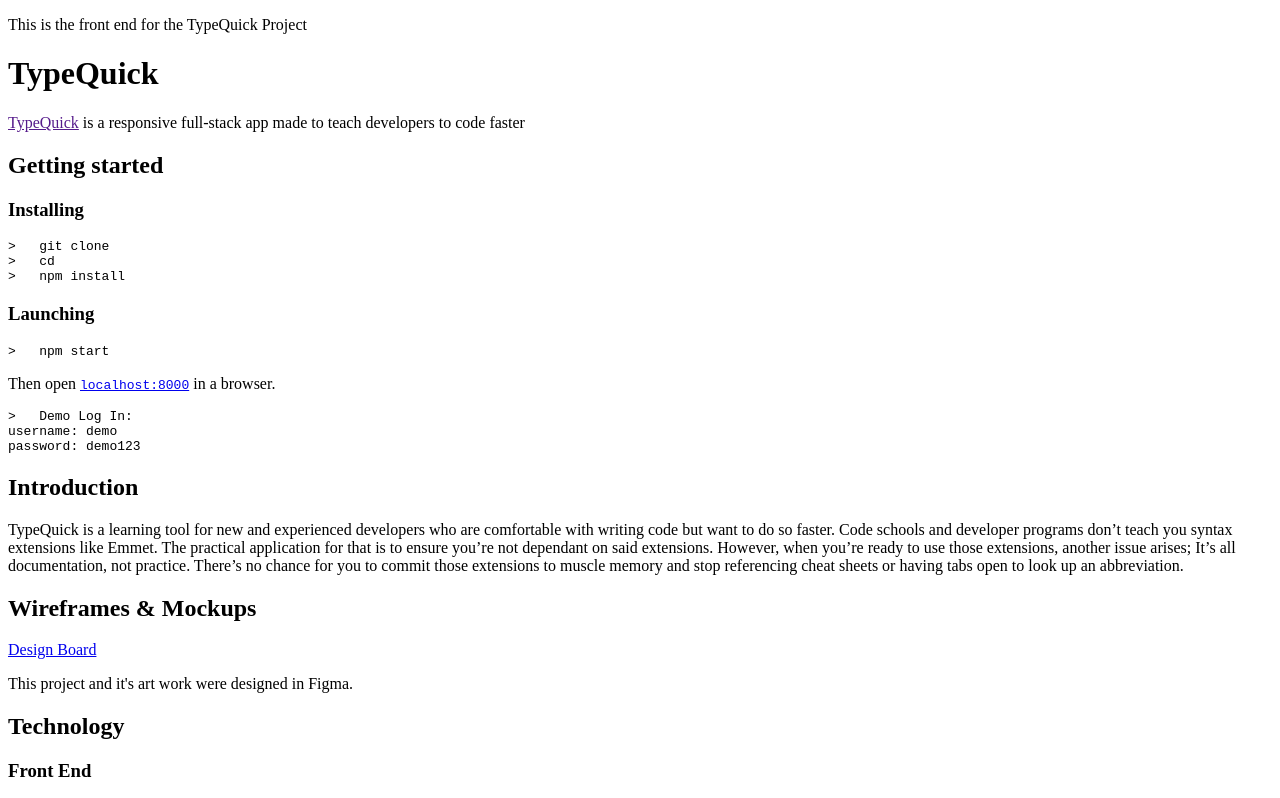
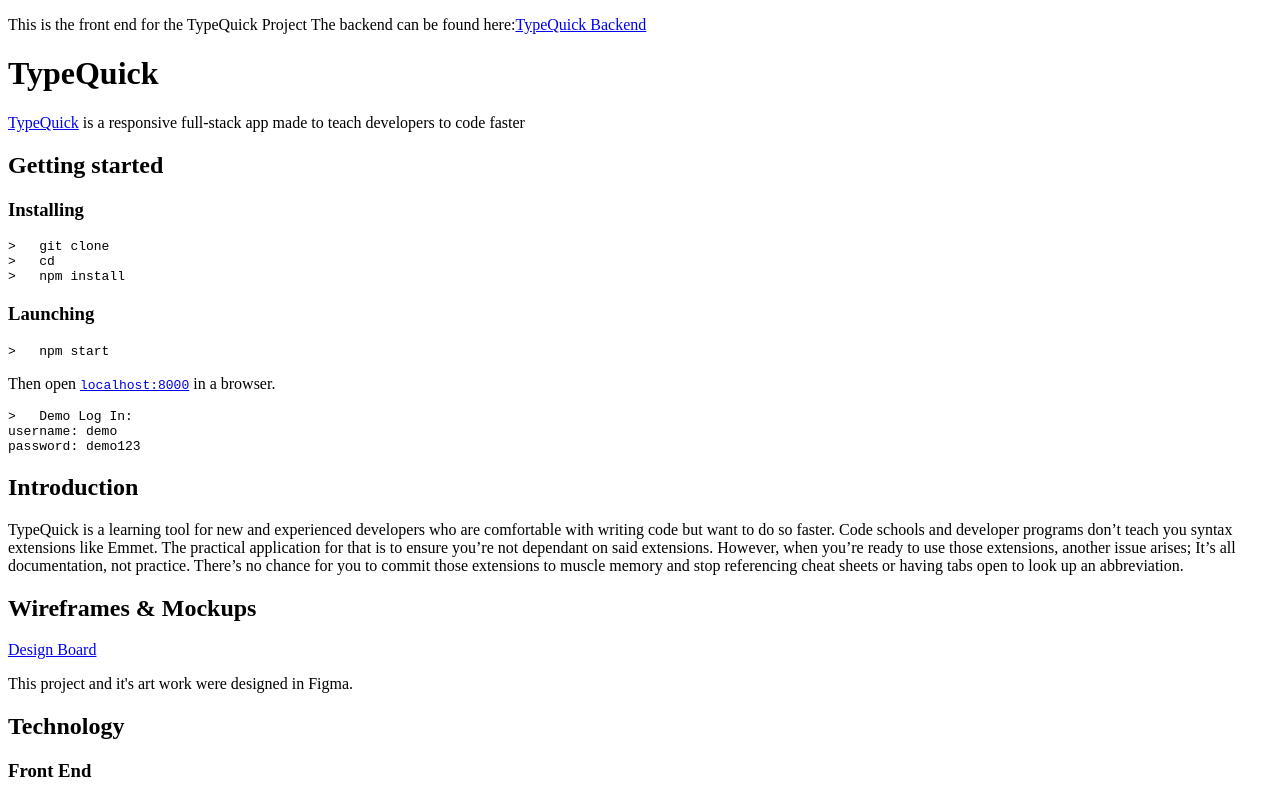
Before and after one commit to mosef/typequick, a website: page README.html in a window 1280 px wide. Shown: the top 798 px of the page. Drawn offline with Linux system fonts and the light colour scheme.

Commit message:
updated readme

```diff
--- a/README.html
+++ b/README.html
@@ -5,10 +5,11 @@
 </head>
 <body>
 
-<p>This is the front end for the TypeQuick Project</p>
+<p>This is the front end for the TypeQuick Project
+The backend can be found here:<a href="https://github.com/mosef/typequick-api">TypeQuick Backend</a></p>
 
 <h1>TypeQuick</h1>
-<p><a href="">TypeQuick</a> is a responsive full-stack app made to teach developers to code faster</p>
+<p><a href="http://frosty-wright-cc1a68.netlify.com/">TypeQuick</a> is a responsive full-stack app made to teach developers to code faster</p>
 
 <h2 id="gettingstarted">Getting started</h2>
 
```
Also changed, not shown: README.md.
